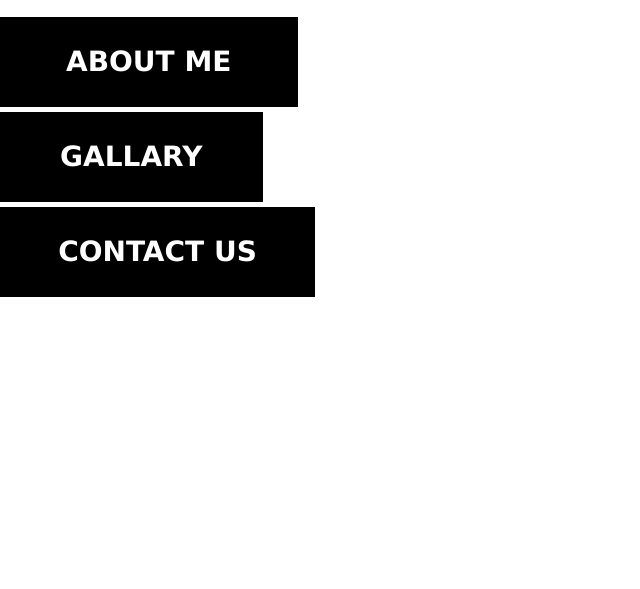
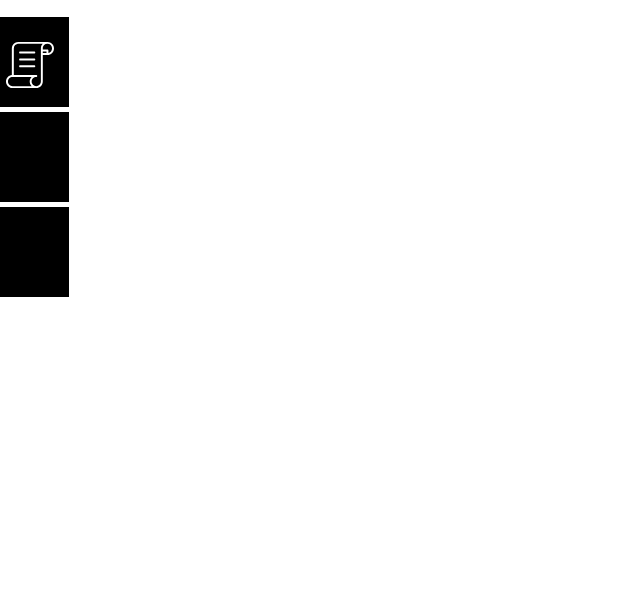
Before and after one commit to codiejay/personalWebsite-1, a plain HTML site: page index.html in a window 1280 px wide. Shown: the part 211-800 px from the top of the page, without its empty margins (0-640 px from the left). Drawn offline with nearby package versions, Linux system fonts and the light colour scheme.

Commit message:
new menu feature

```diff
--- a/index.html
+++ b/index.html
@@ -9,13 +9,11 @@
 <body>
     <div class="background">
         <div class="nav">
-            <a class="a active" href="#">HOME</a>
-            <a class="b" href="#">ABOUT ME</a>
-            <a class="c" href="#">GALLARY</a>
-            <a class="d" href="#">CONTACT US</a>
+            <a class="a  active" href="#"><span id='menuId'></span>HOME</a>
+            <a class="b" href="#"><span class='menuId'></span>ABOUT ME</a>
+            <a class="c" href="#"><span id='menuId'></span>GALLARY</a>
+            <a class="d" href="#"><span id='menuId'></span>CONTACT US</a>
         </div>
     </div>
-
-    <script type="text/javascript" src="js/jquery-3.4.1.min.js"></script>
 </body>
 </html>
--- a/style.css
+++ b/style.css
@@ -1,9 +1,9 @@
-*{
+* {
     margin: 0;
     padding: 0;
 }
 
-body{
+body {
     width: 100%;
     height: 1100%;
     font-size: 14px;
@@ -14,48 +14,74 @@ body{
     position: relative;
 }
 
-.nav{
-    width: 350px;
+.nav {
+    width: 20%;
     height: auto;
     position: absolute;
     margin-top: 10%;
     left: 0;
 }
 
-.nav a{
+.nav a {
     text-decoration: none;
     font-size: 28px;
     font-family: Verdana, Geneva, Tahoma, sans-serif;
     font-weight: bold;
     height: 90px;
-    float: left;
     margin: 5px 0 auto;
-    display: inline-block;
-    background: black;
-    color: white;
+    display: block;
+    background: rgb(0, 0, 0);
+    color:  rgba(255, 255, 255, 0);
     line-height: 90px;
     text-align: center;
-    transition: 300ms;
+    transition: 100ms;
+    text-align: left;
+    position: relative;
+    padding-left: 18%;
+    overflow: hidden;
 }
 
-a.active, .nav a:hover{
-    background: white;
-    color: black;
+.nav a:not(.active) {
+  width: 9%;
+  transition: 500ms;
+}
+
+.nav a:not(.active):hover {
+  width: 60%;
+  color: white;
+}
+.menuId {
+  width: 60px;
+  height: 60px;
+  background: url('./img/aboutIcon.svg');
+  transform: scale(0.8);
+  display: block;
+  position: absolute;
+  top: 20%;
+  z-index: 200;
+  background-position: center;
+  background-size: contain;
+  left: 0;
+}
+
+a.active{
+    background: rgb(255, 255, 255);
+    color: rgb(10, 10, 10);
     font-size: 30px;
 }
 
-.a{
+.a {
     width: 95%;
 }
 
-.b{
+.b {
     width: 85%;
 }
 
-.c{
+.c {
     width: 75%;
 }
 
-.d{
+.d {
     width: 90%;
 }
```
Also changed, not shown: img/aboutIcon.svg (added).
